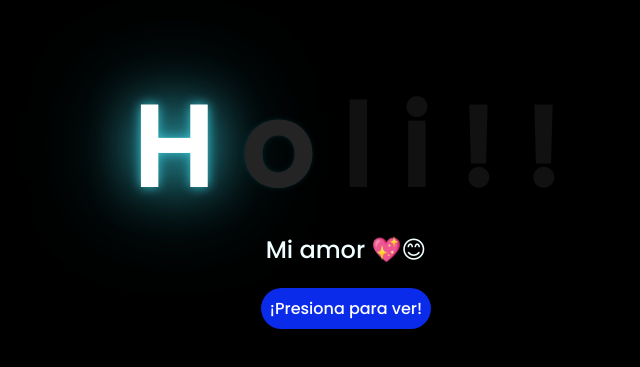
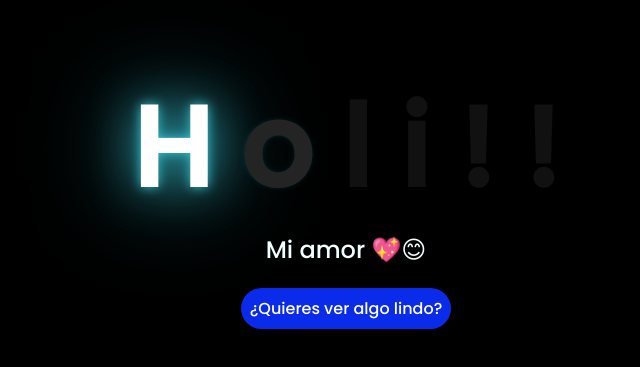
Before and after one commit to johansnitter/FLORESA, a plain HTML site: page index.html in a window 1280 px wide. Shown: the part 139-506 px from the top of the page, without its empty margins (302-942 px from the left). Drawn offline with Linux system fonts and the light colour scheme.

Commit message:
Update index.html

```diff
--- a/index.html
+++ b/index.html
@@ -24,7 +24,7 @@
     </div>
     <div class="button">
         <button class="botones">
-            <a href="flower.html" style="color: #fff;">¡Presiona para ver!</a>
+            <a href="flower.html" style="color: #fff;">¿Quieres ver algo lindo?</a>
         </button>
     </div>
 
```
